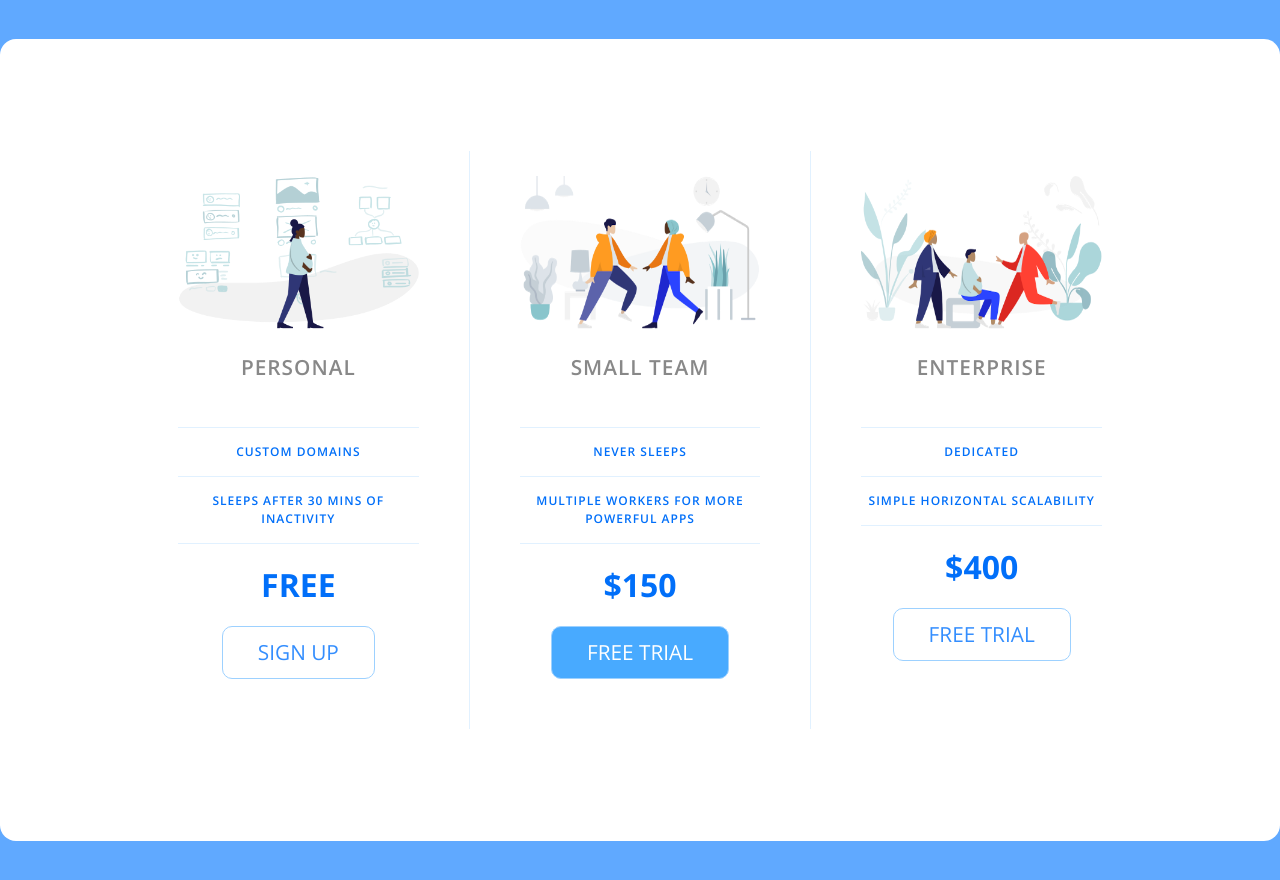
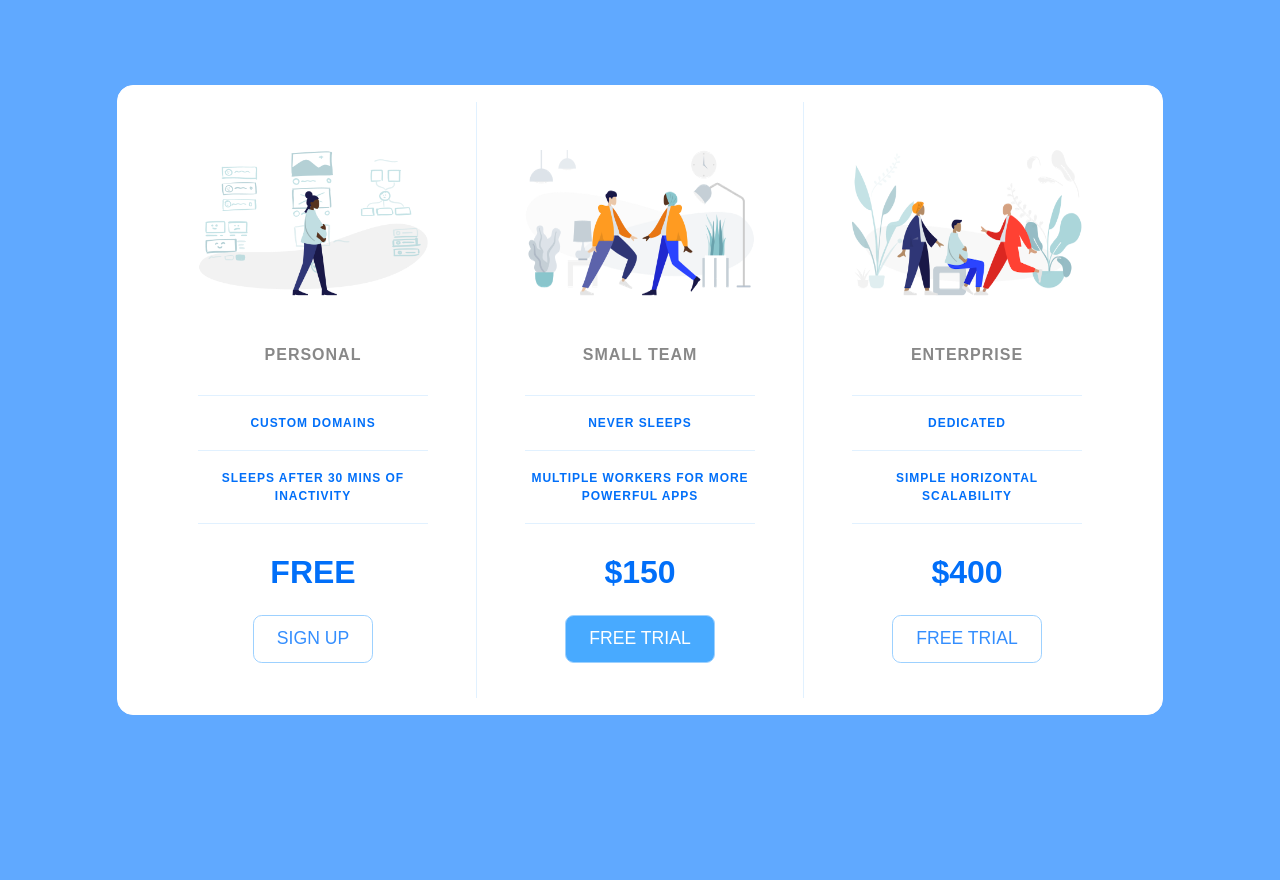
Before and after one commit to FrancisSG/Pricing-Panel-Project-CSS-demo, a plain HTML site: page index.html in a window 1280 px wide. After the commit the page ends 800 px from the top, so only its background shows below. Drawn offline with nearby package versions, Linux system fonts and the light colour scheme.

Commit message:
Fixes and second attempt code

```diff
--- a/app.css
+++ b/app.css
@@ -47,125 +47,148 @@ table {
 	border-spacing: 0;
 }
 
-/*****************************************************/
+/*-------------------------------------------------------------------*/
+
+/*
+color pallete
+background ##60a9ff;
+#white;
+borders #e1f1ff
+pricing #888;
+pricing features #016ff9;
+featured button #48aaff;
+hovered featured button: #269aff;
+pricing button: #9dd1ff;
+
+*/
 
 html {
-
     box-sizing: border-box;
-    font-family: 'Open Sans', sans-serif;
-
 }
 
 body {
+    min-height: 100vh;
+    font-family: 'Open-sans', sans-serif;
     background-color: #60a9ff;
     display: flex;
     justify-content: center;
     align-items: center;
-    min-height: 110vh;
+
 }
 
 .panel {
+    padding: 1em 2em;
+
     display: flex;
     flex-direction: column;
-    background-color: white;
+    align-items: center;
 
-    border-radius: 1em;
-    padding: 7em 8em;
     width: 100%;
-    max-width: 1200px;
+    max-width: 980px;
 
     text-align: center;
     text-transform: uppercase;
+
+    background-color: white;
+
+    border: 1px solid white;
+    border-radius: 1em;
 }
 
-.pricing-plan {
+.price-properties {
     border-bottom: 1px solid #e1f1ff;
 }
 
-.pricing-plan:last-child {
+.price-properties:last-child {
     border-bottom: none;
 }
 
-.pricing-img {
-    margin-bottom: 25px;
+.price-properties .icons{
     max-width: 100%;
+    margin: 3em 0;
 }
 
-.pricing-header {
+.price-properties h2 {
     color: #888;
+    letter-spacing: 1px;
     font-weight: 600;
-    letter-spacing: 1px;
+    margin-bottom: 2em;
 }
 
-.pricing-features {
-    margin: 50px 0 25px;
+.pricing-features li {
+    font-size: 0.75em;
+    letter-spacing: 0.08em;
+    line-height: 1.5;
+
+    font-weight: 600;
+    padding-top: 1.5em;
+    padding-bottom: 1.5em;
+
     color: #016ff9;
+
+    border-top: 1px solid #e1f1ff;
+
 }
 
-.pricing-features-item {
-    font-weight: 600;
-    letter-spacing: 1px;
-    font-size: 12px;
-    line-height: 1.5;
-    padding: 15px 0;
-    border-top: 1px solid #e1f1ff;
+.pricing-features li:last-child {
+    border-bottom: 1px solid #e1f1ff;
+
 }
 
-.pricing-features-item:last-child {
-    border-bottom: 1px solid #e1f1ff;
+.price {
+
+    color: #016ff9;
+
+    font-weight: 700;
+    font-size: 2em;
+
+
+    margin-top: 1em;
+    display: block;
 }
 
-.pricing-price {
-    color: #016ff9;
-    display: block;
-    font-size: 32px;
-    font-weight: 700;
+.pricing-button {
+
+    margin-top: 1.5em;
+    margin-bottom: 2em;
+    display: inline-block;
+
+    text-decoration: none;
+    font-size: 1.1em;
+
+    color: #348efe;
+
+    border: 1px solid #9dd1ff;
+    padding: 0.8em 1.3em;
+    border-radius: 0.5em;
 }
 
 .pricing-button.is-featured {
+    color: white;
     background-color: #48aaff;
-    color: white;
+    transition: background-color 0.2s;
 }
 
-.pricing-button.pricing-button.is-featured:hover, .pricing-button.pricing-button.is-featured:focus {
+.pricing-button.is-featured:hover {
     background-color: #269aff;
 }
 
-.pricing-button {
-    border: 1px solid #9dd1ff;
-    border-radius: 10px;
-    color: #348efe;
-    display: inline-block;
-    padding: 15px 35px;
-    text-decoration: none;
-    margin: 25px 0;
-    transition: background-color 0.2s ease-in-out;
-}
-
-.pricing-button:hover, .pricing-button:focus {
-    background-color: #e1f1ff;
-}
-
-
-
-@media (min-width: 900px) {
-
+@media (min-width: 700px) {
     .panel {
         flex-direction: row;
     }
 
-    .pricing-plan {
-        font-size: 1.3em;
-        border-right:1px solid #e1f1ff;
+    .price-properties {
+        padding-left: 3em;
+        padding-right: 3em;
+
+        border-right: 1px solid #e1f1ff;
         border-bottom: none;
-        padding: 25px 50px;
 
     }
 
-    .pricing-plan:last-child {
-
-        border-right:none;
-
+    .price-properties:last-child {
+        border-right: none;
     }
 
 }
--- a/index.html
+++ b/index.html
@@ -1,52 +1,49 @@
 <!DOCTYPE html>
 <html lang="en">
-
 <head>
     <meta charset="UTF-8">
+    <meta http-equiv="X-UA-Compatible" content="IE=edge">
     <meta name="viewport" content="width=device-width, initial-scale=1.0">
+    <link rel="stylesheet" href="app.css">
+    <link rel="stylesheet" href="https://fonts.googleapis.com/css?family=Open+Sans:400,600,700">
     <title>Price Tiers</title>
-    <link rel="stylesheet" href="https://fonts.googleapis.com/css?family=Open+Sans:400,600,700">
-    <link rel="stylesheet" href="app.css">
 </head>
-
 <body>
     <div class="panel">
 
-        <div class="pricing-plan">
-            <img src="icons/icon1.png" alt="" class="pricing-img">
-            <h2 class="pricing-header">Personal</h2>
+        <div class="price-properties">
+            <img src="./icons/icon1.png" alt="personal-class" class="icons">
+            <h2>Personal</h2>
             <ul class="pricing-features">
-                <li class="pricing-features-item">Custom domains</li>
-                <li class="pricing-features-item">Sleeps after 30 mins of inactivity</li>
+                <li>Custom Domains</li>
+                <li>Sleeps after 30 mins of inactivity</li>
             </ul>
-            <span class="pricing-price">Free</span>
-            <a href="#/" class="pricing-button">Sign up</a>
+            <span class="price">Free</span>
+            <a href="#signUp" class="pricing-button">Sign Up</a>
         </div>
 
-        <div class="pricing-plan">
-            <img src="icons/icon2.png" alt="" class="pricing-img">
-            <h2 class="pricing-header">Small team</h2>
+        <div class="price-properties">
+            <img src="./icons/icon2.png" alt="small-team" class="icons">
+            <h2>Small Team</h2>
             <ul class="pricing-features">
-                <li class="pricing-features-item">Never sleeps</li>
-                <li class="pricing-features-item">Multiple workers for more powerful apps</li>
+                <li>Never Sleeps</li>
+                <li>Multiple Workers For More Powerful Apps</li>
             </ul>
-            <span class="pricing-price">$150</span>
-            <a href="#/" class="pricing-button is-featured">Free trial</a>
+            <span class="price">$150</span>
+            <a href="#freeTrial" class="pricing-button is-featured">Free Trial</a>
         </div>
 
-        <div class="pricing-plan">
-            <img src="icons/icon3.png" alt="" class="pricing-img">
-            <h2 class="pricing-header">Enterprise</h2>
+        <div class="price-properties">
+            <img src="./icons/icon3.png" alt="enterprise-class" class="icons">
+            <h2>Enterprise</h2>
             <ul class="pricing-features">
-                <li class="pricing-features-item">Dedicated</li>
-                <li class="pricing-features-item">Simple horizontal scalability</li>
+                <li>Dedicated</li>
+                <li>Simple Horizontal Scalability</li>
             </ul>
-            <span class="pricing-price">$400</span>
-            <a href="#/" class="pricing-button">Free trial</a>
+            <span class="price">$400</span>
+            <a href="#freeTrial" class="pricing-button">Free Trial</a>
         </div>
 
     </div>
-
 </body>
-
 </html>
```
